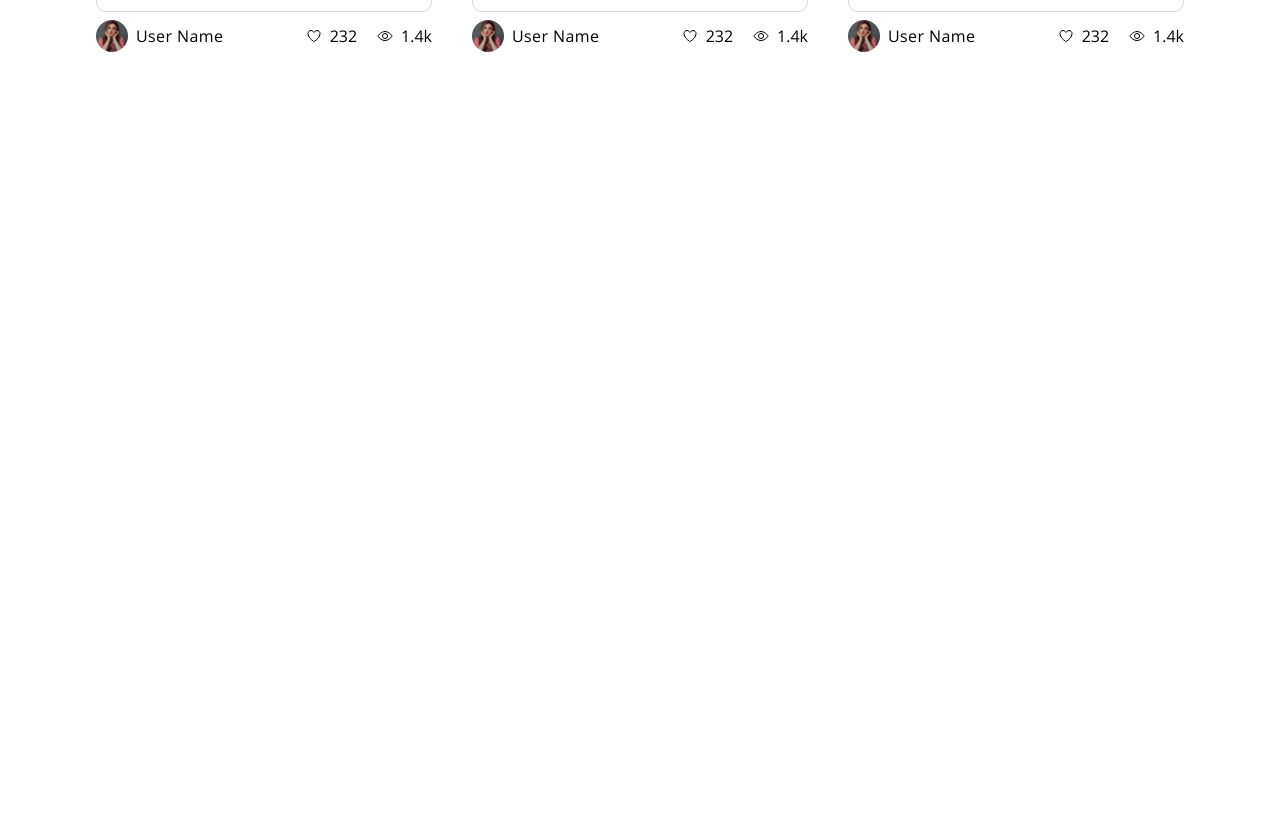
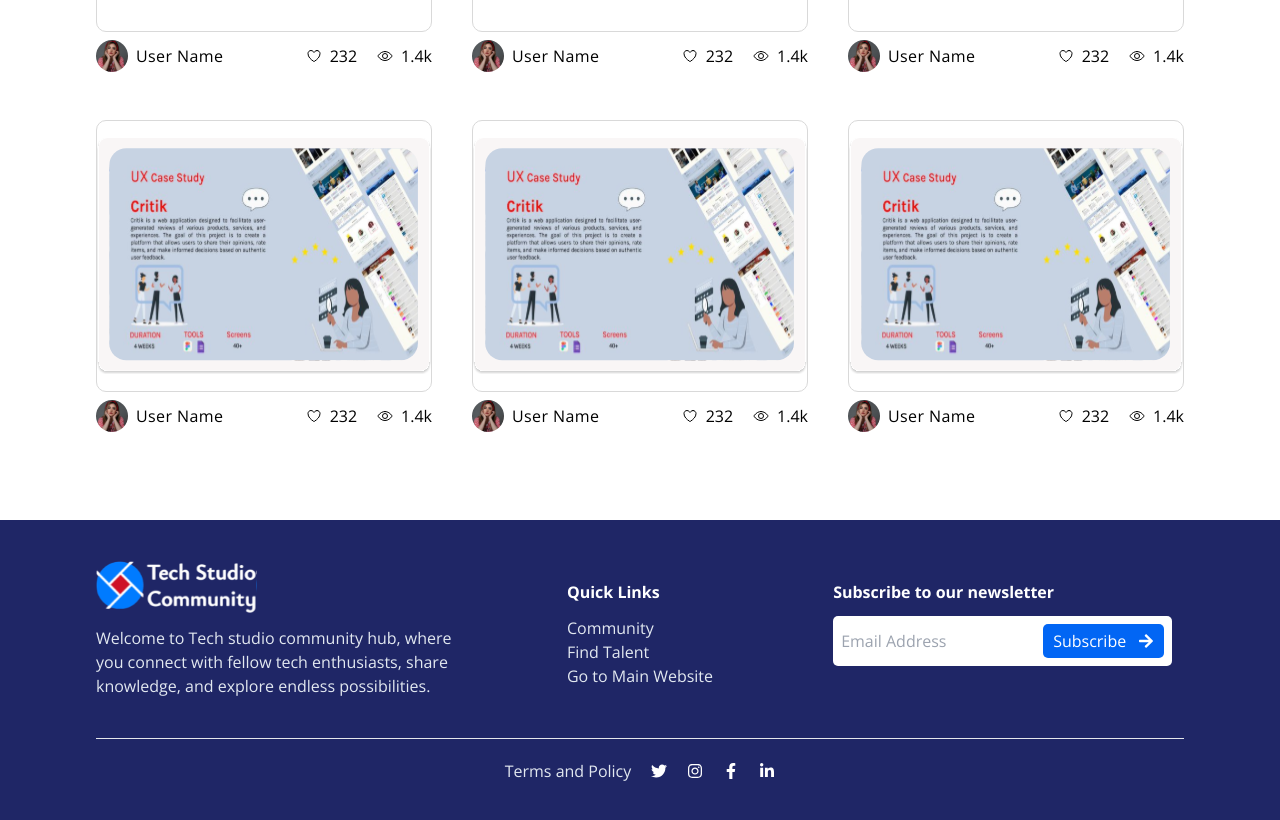
Before and after one commit to Nathan-Yinka/Tech-Studio-Design, a React (Vite) app: page / in a window 1280 px wide. Shown: the part 940-1760 px from the top of the page. Before the commit the page ends 1080 px from the top, so only its background shows below. Built offline with nearby package versions, Linux system fonts and the light colour scheme.

Commit message:
Added footer

```diff
--- a/src/App.jsx
+++ b/src/App.jsx
@@ -6,6 +6,7 @@ import PasswordReset from "./pages/authentication/PasswordReset";
 import SignUp from "./pages/authentication/SignUp";
 import Navbar from "./components/Navbar";
 import LandingPage from "./pages/home/LandingPage";
+import Footer from "./components/Footer";
 
 function App() {
   return (
@@ -19,6 +20,7 @@ function App() {
           <Route path="/password-reset" element={<PasswordReset />} />
           <Route path="/new-password" element={<NewPassword />} />
         </Routes>
+        <Footer />
       </Router>
     </>
   );
--- /dev/null
+++ b/src/components/Footer.jsx
@@ -0,0 +1,68 @@
+import React from "react";
+import {
+  FaTwitter,
+  FaInstagram,
+  FaFacebookF,
+  FaLinkedinIn,
+  FaArrowRight,
+} from "react-icons/fa";
+import logo from "../assets/navbar/TSA community 1.svg";
+import { Link } from "react-router-dom";
+
+const Footer = () => {
+  return (
+    <div className="bg-customBlue-200 py-10">
+      <div className="page-width text-white">
+        <div className="grid grid-cols-1 md:grid-cols-3 lg:grid-cols-3 text-slate-200 border-b pb-10">
+          <div className="mx-auto">
+            <Link to="/">
+              <img src={logo} alt="logo" />
+            </Link>
+            <p className="leading-[150%] mt-3">
+              Welcome to Tech studio community hub, where you connect with
+              fellow tech enthusiasts, share knowledge, and explore endless
+              possibilities.
+            </p>
+          </div>
+
+          <ul className="mx-auto">
+            <h3 className="font-[700] mb-3 mt-5 text-white">Quick Links</h3>
+            <li>Community</li>
+            <li>Find Talent</li>
+            <li>Go to Main Website</li>
+          </ul>
+
+          <div className="mx-auto">
+            <h3 className="font-[700] mb-3 mt-5 text-white">
+              Subscribe to our newsletter
+            </h3>
+            <div className="flex items-center bg-white rounded-[5px] p-2">
+              <input
+                type="text"
+                placeholder="Email Address"
+                className="bg-transparent py-1 outline-none text-black"
+              />
+              <button
+                type="button"
+                className="bg-customBlue-100 text-white py-[5px] px-[10px] rounded-[5px] hover:bg-blue-700 flex items-center gap-3"
+              >
+                {" "}
+                Subscribe <FaArrowRight />{" "}
+              </button>
+            </div>
+          </div>
+        </div>
+
+        <div className="flex justify-center items-center gap-5 pt-5">
+          <p className="text-slate-200">Terms and Policy</p>
+          <FaTwitter />
+          <FaInstagram />
+          <FaFacebookF />
+          <FaLinkedinIn />
+        </div>
+      </div>
+    </div>
+  );
+};
+
+export default Footer;
--- a/src/pages/home/Banner.jsx
+++ b/src/pages/home/Banner.jsx
@@ -3,7 +3,7 @@ import heroImg from "../../assets/homePage/Hero section Image.svg";
 
 const Banner = () => {
   return (
-    <div className="w-full lg:flex flex-row-reverse justify-between items-center space-y-10 lg:space-y-0 my-5">
+    <div className="w-full lg:flex flex-row-reverse justify-between items-center space-y-10 lg:space-y-0 my-10">
       <div className="w-full lg:w-[45%] flex justify-center lg:justify-end">
         <img src={heroImg} alt="" />
       </div>
--- a/src/pages/home/Projects.jsx
+++ b/src/pages/home/Projects.jsx
@@ -1,6 +1,7 @@
 import React from "react";
 import coverImg from "../../assets/homePage/responsive-website.png";
 import profilePicture from "../../assets/homePage/profilePic.svg";
+import coverImg2 from "../../assets/homePage/critick.svg";
 import { IoHeartOutline, IoEyeOutline } from "react-icons/io5";
 
 const Projects = () => {
@@ -15,8 +16,11 @@ const Projects = () => {
           name="project"
           id="project"
           className="border border-[rgba(30,30,30,0.50)] rounded-[0.3rem] p-1"
+          defaultValue="filter-by"
         >
-          <option value="filter-by">Filter By</option>
+          <option value="filter-by" disabled>
+            Filter By
+          </option>
           <option value="product-design">Product Design</option>
           <option value="web-development">Web Development</option>
           <option value="data-analysis">Data Analysis</option>
@@ -87,6 +91,69 @@ const Projects = () => {
             </div>
           </div>
         </div>
+
+        <div className="max-w-[386px] w-full mx-auto">
+          <div
+            className="w-full h-[272px] border border-[#D9D9D9] rounded-[10px] bg-contain bg-center bg-no-repeat"
+            style={{ backgroundImage: `url(${coverImg2})` }}
+          ></div>
+          <div className="flex items-center justify-between py-2">
+            <div className="flex items-center gap-2">
+              <img src={profilePicture} alt="profilePicture" />
+              <p className="tracking-[0.4px]">User Name</p>
+            </div>
+            <div className="flex items-center gap-5">
+              <p className="flex items-center gap-2">
+                <IoHeartOutline /> <span>232</span>
+              </p>
+              <p className="flex items-center gap-2">
+                <IoEyeOutline /> <span>1.4k</span>
+              </p>
+            </div>
+          </div>
+        </div>
+
+        <div className="max-w-[386px] w-full mx-auto">
+          <div
+            className="w-full h-[272px] border border-[#D9D9D9] rounded-[10px] bg-contain bg-center bg-no-repeat"
+            style={{ backgroundImage: `url(${coverImg2})` }}
+          ></div>
+          <div className="flex items-center justify-between py-2">
+            <div className="flex items-center gap-2">
+              <img src={profilePicture} alt="profilePicture" />
+              <p className="tracking-[0.4px]">User Name</p>
+            </div>
+            <div className="flex items-center gap-5">
+              <p className="flex items-center gap-2">
+                <IoHeartOutline /> <span>232</span>
+              </p>
+              <p className="flex items-center gap-2">
+                <IoEyeOutline /> <span>1.4k</span>
+              </p>
+            </div>
+          </div>
+        </div>
+
+        <div className="max-w-[386px] w-full mx-auto">
+          <div
+            className="w-full h-[272px] border border-[#D9D9D9] rounded-[10px] bg-contain bg-center bg-no-repeat"
+            style={{ backgroundImage: `url(${coverImg2})` }}
+          ></div>
+          <div className="flex items-center justify-between py-2">
+            <div className="flex items-center gap-2">
+              <img src={profilePicture} alt="profilePicture" />
+              <p className="tracking-[0.4px]">User Name</p>
+            </div>
+            <div className="flex items-center gap-5">
+              <p className="flex items-center gap-2">
+                <IoHeartOutline /> <span>232</span>
+              </p>
+              <p className="flex items-center gap-2">
+                <IoEyeOutline /> <span>1.4k</span>
+              </p>
+            </div>
+          </div>
+        </div>
       </div>
     </div>
   );
```
